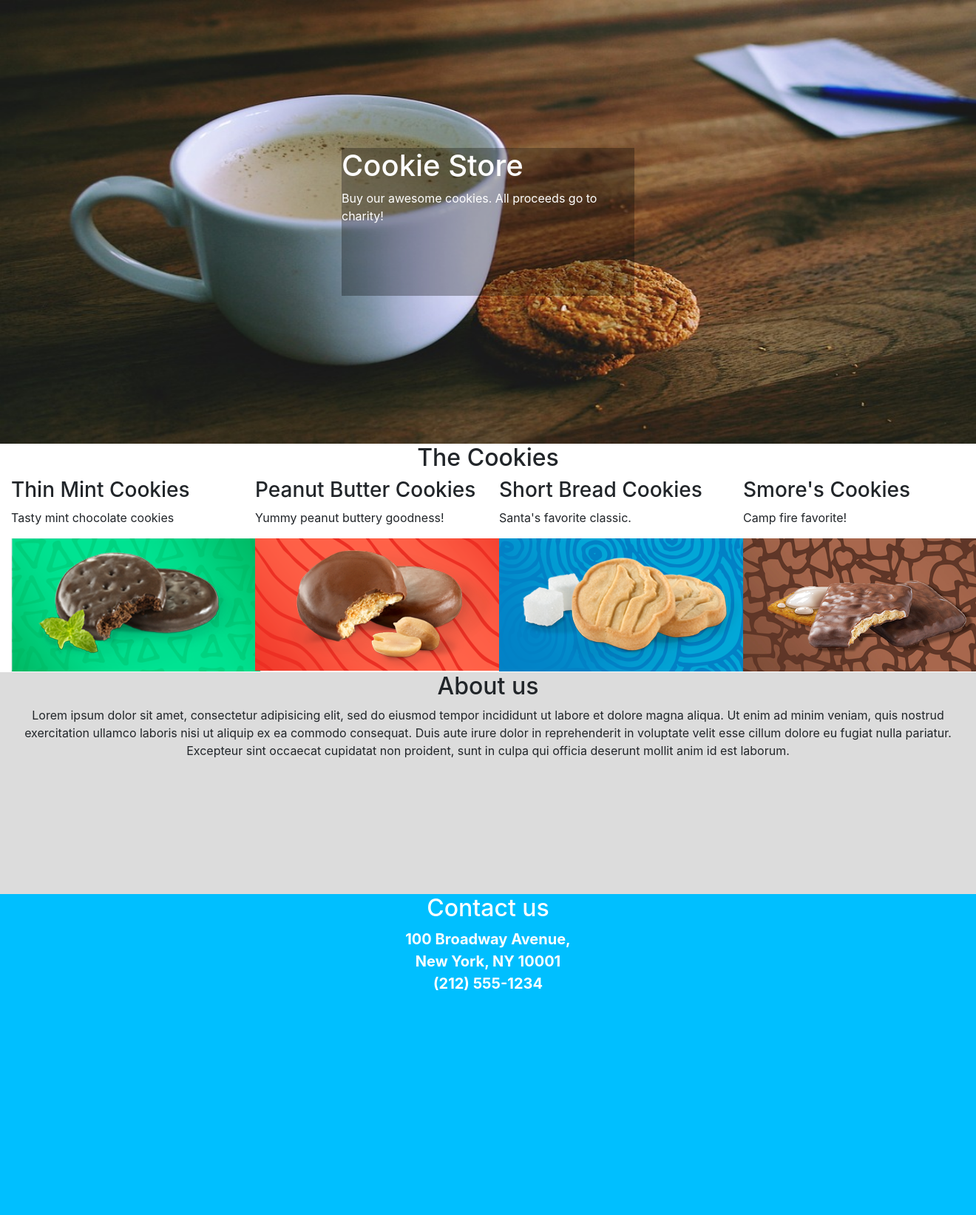
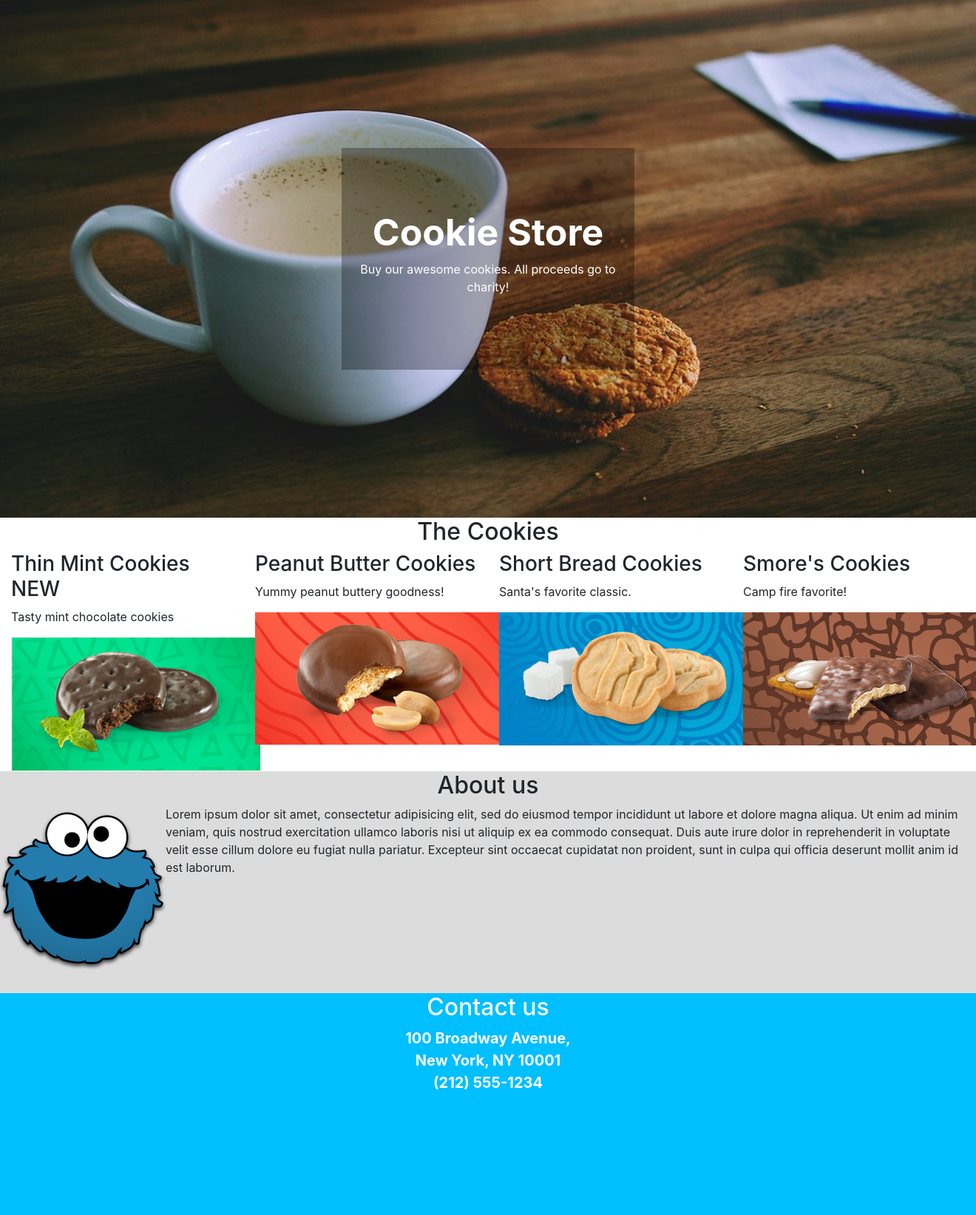
Before and after one commit to Leman-Y/cuny-tech-prep, a web app: file week-01-projects/index.html in a window 1320 px wide; the page is wider, and only the part inside the window is pictured. Shown: that part at 74% size. Before the commit the page ends 1509 px from the top of that part, so only its background shows below. Run offline with its HTML, style and script files only (its server is not run), Linux system fonts and the light colour scheme.

Commit message:
Editing cookie page

```diff
--- a/week-01-projects/css/styles.css
+++ b/week-01-projects/css/styles.css
@@ -11,14 +11,14 @@
 	justify-content: center;
 	align-items: center;
 	position: relative;
-	height: 600px;
+	height: 700px;
 }
 
 .intro-inside
 {
 	background-color: rgba(0, 0, 0, 0.3);
 	color: white;
-	height: 200px;
+	height: 300px;
 	width: 30%;
 	/*
   	margin-left: auto;
@@ -29,6 +29,22 @@
 	justify-content: center;
 	align-content: center;
   	*/
+  	/*
+  	text-align: center;
+  	vertical-align: middle;
+  	*/
+  	justify-content: center;
+	display: flex;
+	flex-direction: column;
+	text-align: center;
+
+}
+
+.intro-inside h1
+{
+	font-size: 50px;
+    font-weight: bold;
+
 }
 
 body
@@ -44,8 +60,17 @@
 .about-us
 {
 	background-color: rgba(169,169,169, 0.4);
+	height: 300px;
+}
+
+#about-us
+{
 	text-align: center;
-	height: 300px;
+}
+
+#cookie-monster
+{
+	float: left;
 }
 
 .contact-us
@@ -57,5 +82,6 @@
 	height: 300px;
 	font-size: 20px;
     font-weight: bold;
+    vertical-align: middle;
 
 }
--- a/week-01-projects/index.html
+++ b/week-01-projects/index.html
@@ -23,7 +23,7 @@
 <div class="container-fluid">
   <div class="row">
     <div class="col-sm-3">
-		<h3>Thin Mint Cookies</h3>
+		<h3>Thin Mint Cookies <span class="label label-danger">NEW</span></h3>
 		<p>Tasty mint chocolate cookies</p>
 		<img src="img/mint.png">
     </div>
@@ -47,7 +47,8 @@
 <!-- </div> -->
 
 <div class = "about-us">
-<h2>About us</h2>
+<h2 id="about-us">About us</h2>
+<img id="cookie-monster" src="img/cmonster.png">
 <div>Lorem ipsum dolor sit amet, consectetur adipisicing elit, sed do eiusmod
 tempor incididunt ut labore et dolore magna aliqua. Ut enim ad minim veniam,
 quis nostrud exercitation ullamco laboris nisi ut aliquip ex ea commodo
```
